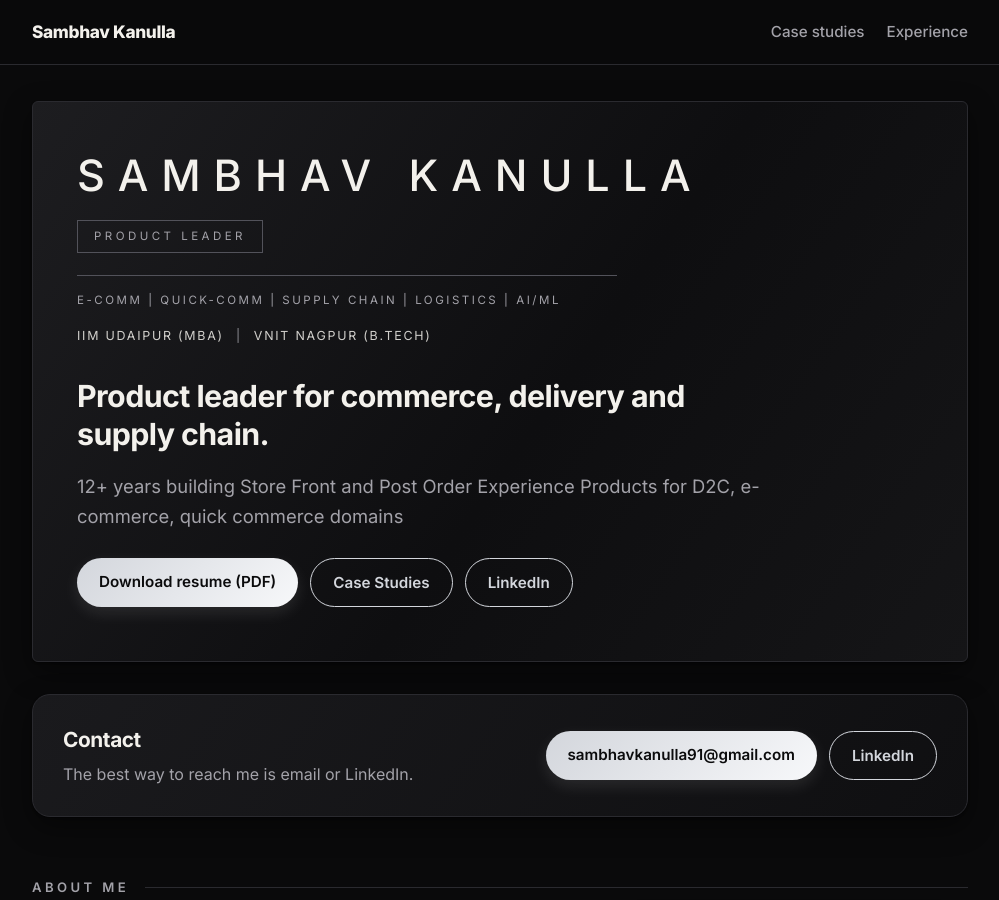
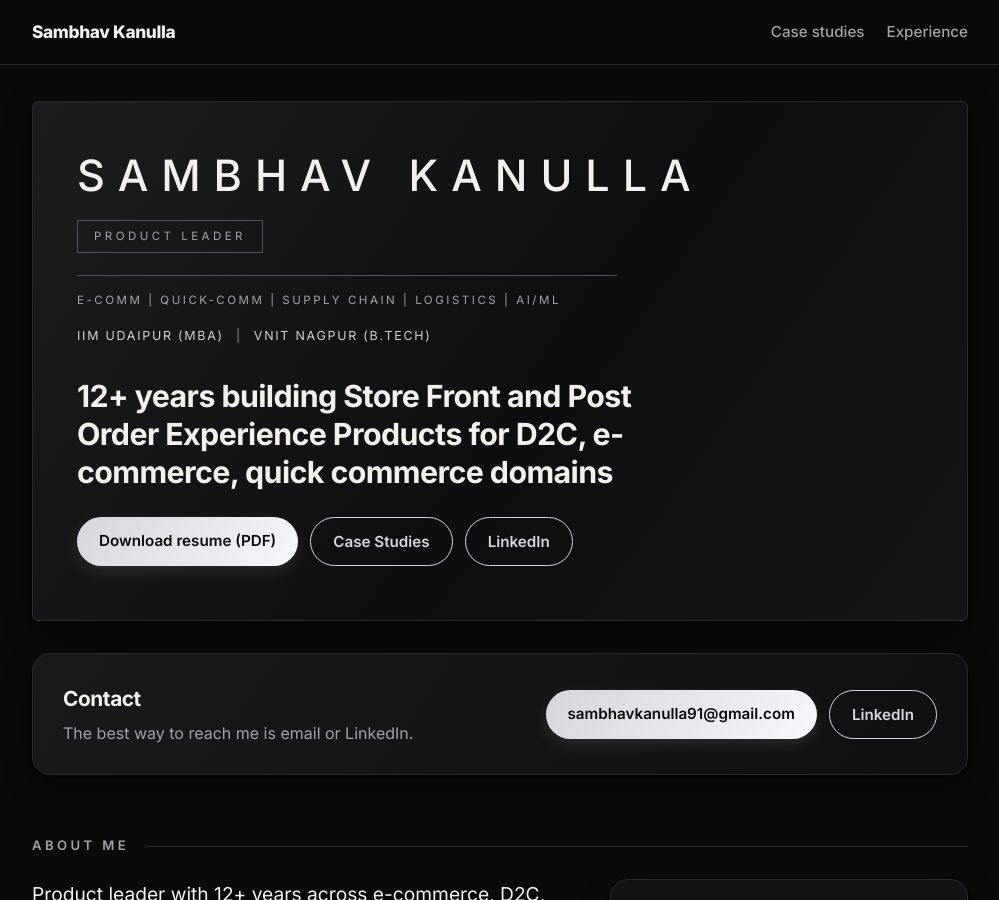
Before and after one commit to sambhavkanulla/sambhavkanulla.github.io, a Jekyll site: the page built from index.html, in a window 1280 px wide and 900 px high. Shown: the whole window, without its empty margins (140-1139 px from the left). Built offline with Jekyll 4.4.1, drawn with Linux system fonts in a browser that asks for light colours.

Commit message:
Home: one statement line instead of headline plus subheadline
Co-Authored-By: Claude Sonnet 5.5 <noreply@anthropic.com>
Claude-Session: https://claude.ai/code/session_01PrKmB98M39T9226rhsuyd2

```diff
--- a/_data/profile.yml
+++ b/_data/profile.yml
@@ -22,8 +22,8 @@ credentials:
   - "VNIT Nagpur"
 
 # The big line on the Home page
-headline: "Product leader for commerce, delivery and supply chain."
-subheadline: "12+ years building Store Front and Post Order Experience Products for D2C, e-commerce, quick commerce domains"
+headline: "12+ years building Store Front and Post Order Experience Products for D2C, e-commerce, quick commerce domains"
+subheadline: ""
 
 # Contact (the phone number is deliberately left out of the public site)
 email: "sambhavkanulla91@gmail.com"
--- a/index.html
+++ b/index.html
@@ -11,7 +11,7 @@ title: "Product Leader"
   <p class="keywords">{% for k in p.keywords %}<span>{{ k }}</span>{% endfor %}</p>
   <p class="edu">{% for e in p.education %}<span>{{ e }}</span>{% endfor %}</p>
   <p class="statement">{{ p.headline }}</p>
-  <p class="lead">{{ p.subheadline }}</p>
+  {% if p.subheadline != "" %}<p class="lead">{{ p.subheadline }}</p>{% endif %}
   <p class="cta-row">
     {% if p.resume_file != "" %}<a class="btn" href="{{ p.resume_file | relative_url }}">Download resume (PDF)</a>{% endif %}
     <a class="btn btn-ghost" href="{{ '/case-studies/' | relative_url }}">Case Studies</a>
```
